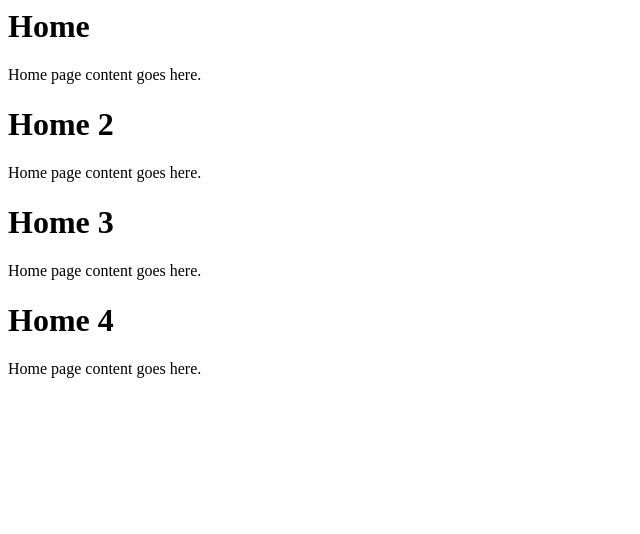
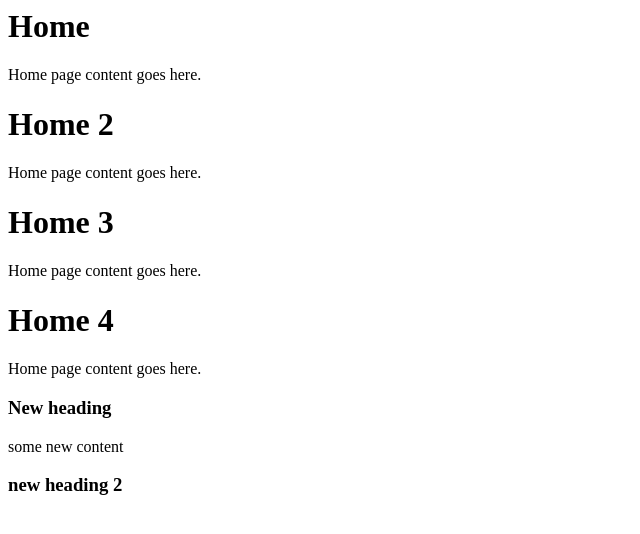
Before and after one commit to heelibathdeniyahanb/software-lab, a plain HTML site: page index.html in a window 1280 px wide. Shown: the whole page, without its empty margins (0-640 px from the left). Drawn offline with Linux system fonts and the light colour scheme.

Commit message:
add more headings

```diff
--- a/index.html
+++ b/index.html
@@ -14,5 +14,8 @@
     <p>Home page content goes here.</p>
     <h1>Home 4</h1>
     <p>Home page content goes here.</p>
+    <h3>New heading</h3>
+    <p>some new content</p>
+    <h3>new heading 2</h3>
 </body>
 </html>
```
